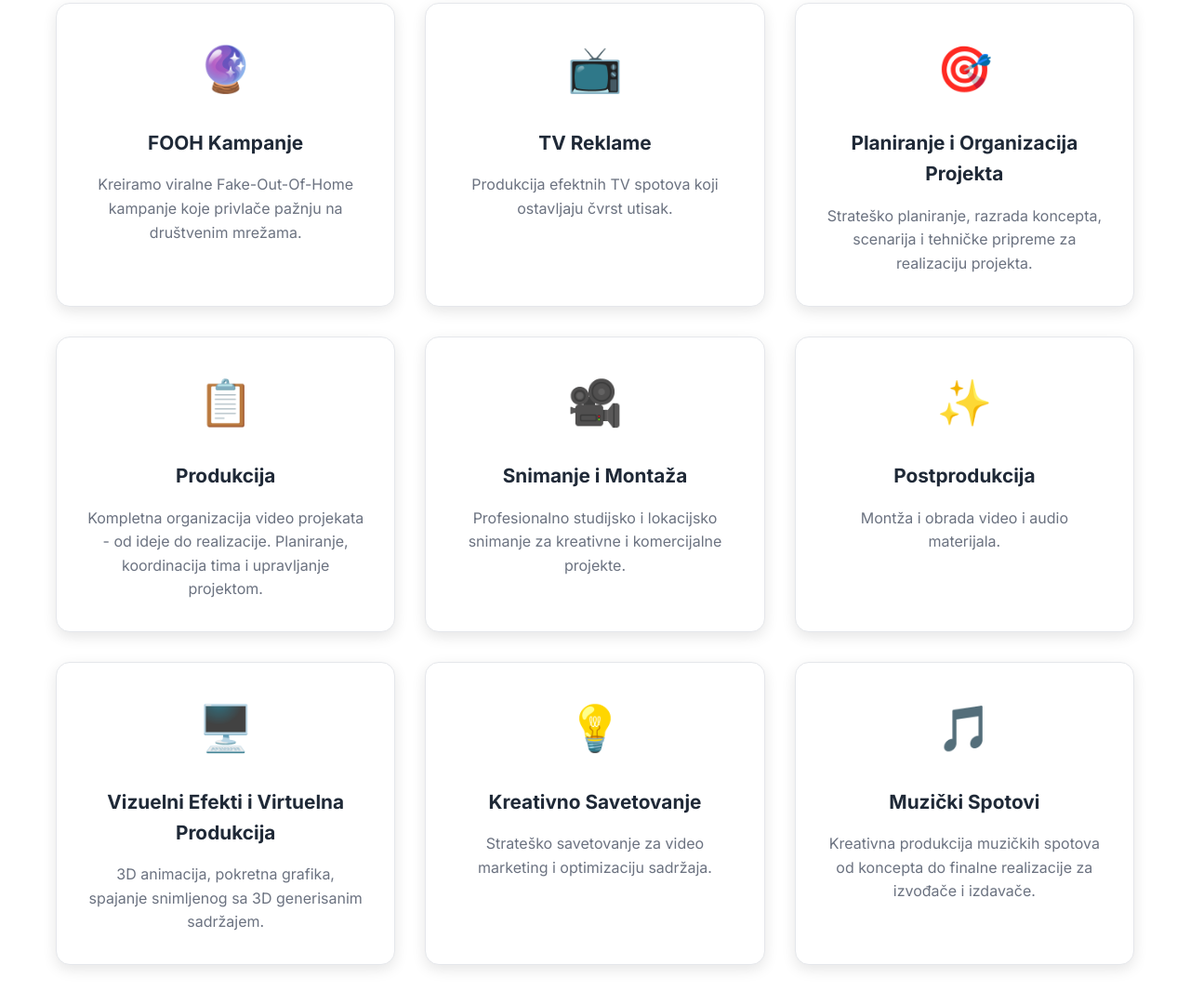
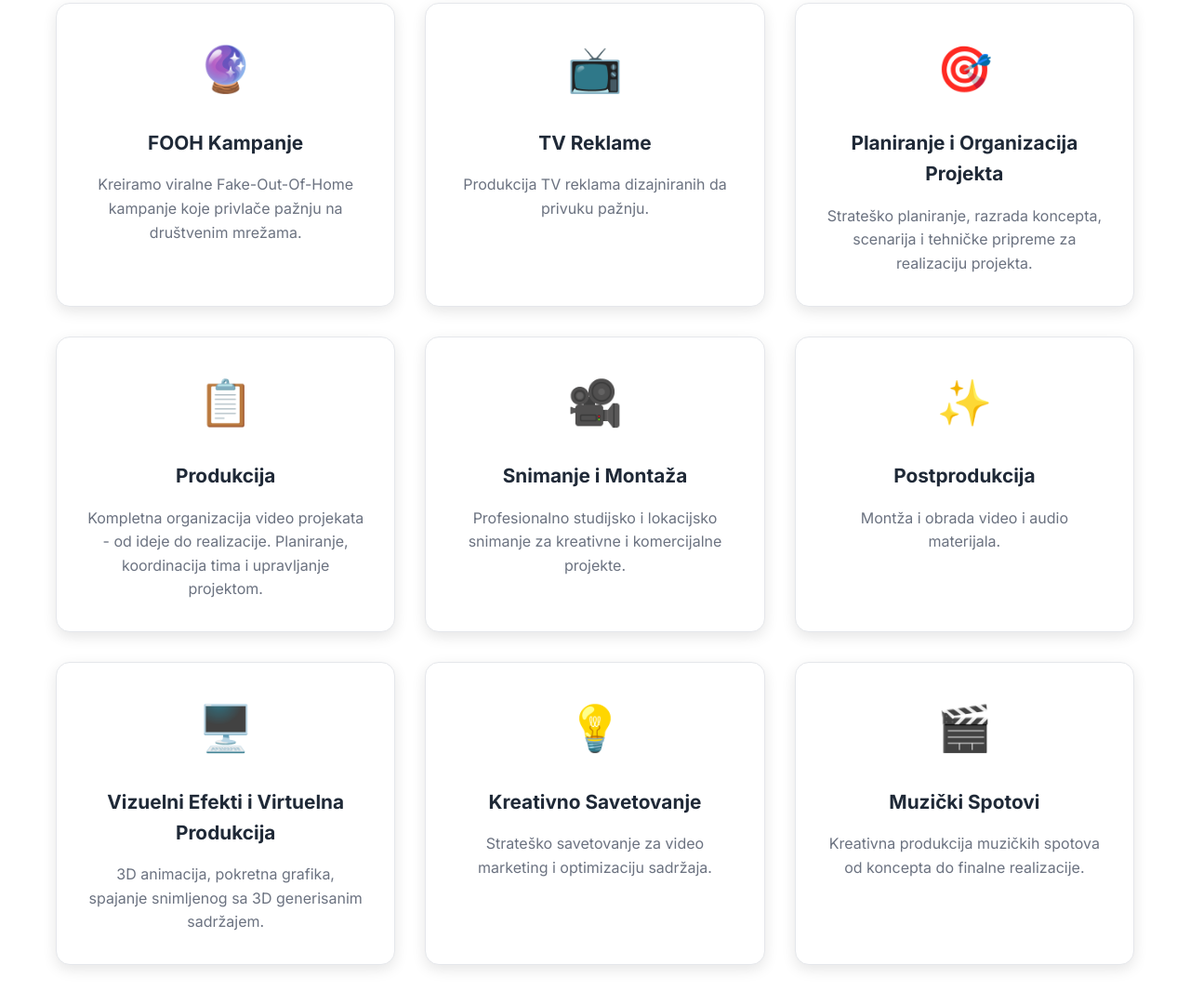
Before and after one commit to DusanPrica/Zdrava-Prica-prezentacija, a plain HTML site: page index.html in a window 1280 px wide. Shown: the part 2464-3544 px from the top of the page at 93% size. Drawn offline with Linux system fonts and the light colour scheme.

Commit message:
Small changes

```diff
--- a/index.html
+++ b/index.html
@@ -131,7 +131,7 @@
             <div class="service-card">
                 <div class="service-icon">📺</div>
                 <h3>TV Reklame</h3>
-                <p>Produkcija efektnih TV spotova koji ostavljaju čvrst utisak.</p>
+                <p>Produkcija TV reklama dizajniranih da privuku pažnju.</p>
             </div>
             <div class="service-card">
                 <div class="service-icon">🎯</div>
@@ -164,9 +164,9 @@
                 <p>Strateško savetovanje za video marketing i optimizaciju sadržaja.</p>
             </div>
             <div class="service-card">
-                <div class="service-icon">🎵</div>
+                <div class="service-icon">🎬</div>
                 <h3>Muzički Spotovi</h3>
-                <p>Kreativna produkcija muzičkih spotova od koncepta do finalne realizacije za izvođače i izdavače.</p>
+                <p>Kreativna produkcija muzičkih spotova od koncepta do finalne realizacije.</p>
             </div>
         </div>
     </div>
```
